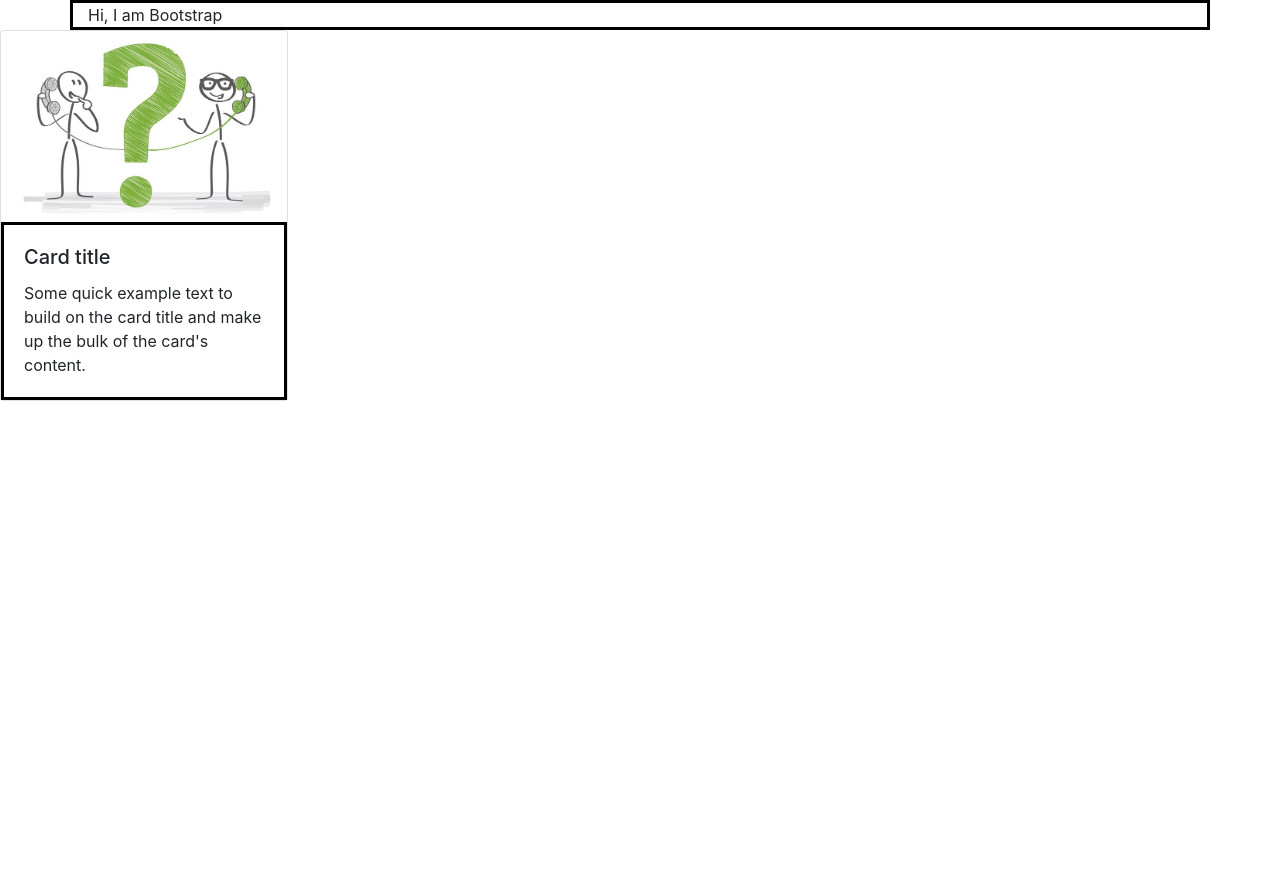
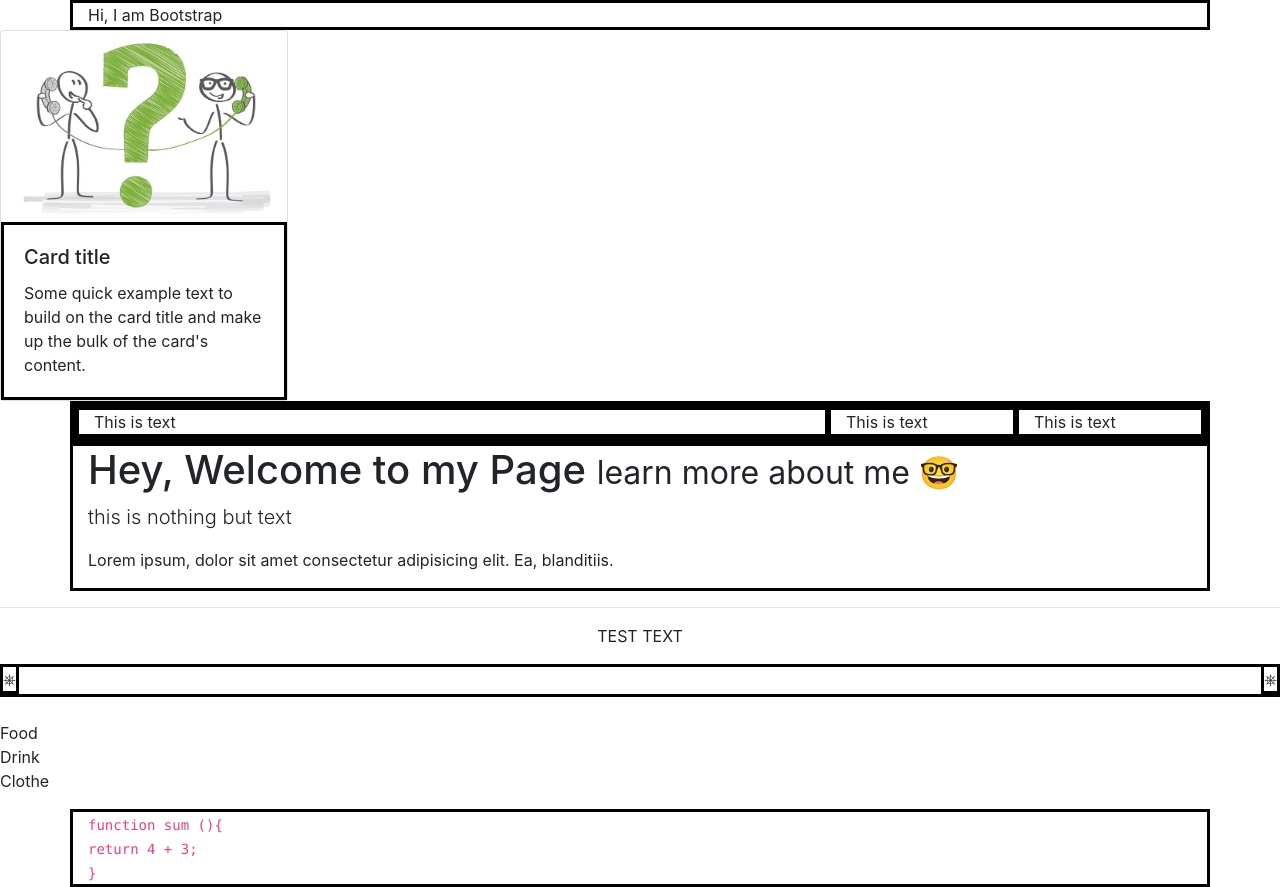
Before and after one commit to alecjara/live-coding, a plain HTML site: page mar/30-03/index.html in a window 1280 px wide. Before the commit the page ends 800 px from the top, so only its background shows below. Drawn offline with nearby package versions, Linux system fonts and the light colour scheme.

Commit message:
Bootstrap

```diff
--- a/mar/30-03/index.html
+++ b/mar/30-03/index.html
@@ -17,6 +17,21 @@
     <link rel="stylesheet" href="./css/style.css" />
     <title>Bootstrap</title>
   </head>
+  <script
+    src="https://code.jquery.com/jquery-3.4.1.slim.min.js"
+    integrity="sha384-J6qa4849blE2+poT4WnyKhv5vZF5SrPo0iEjwBvKU7imGFAV0wwj1yYfoRSJoZ+n"
+    crossorigin="anonymous"
+  ></script>
+  <script
+    src="https://cdn.jsdelivr.net/npm/popper.js@1.16.0/dist/umd/popper.min.js"
+    integrity="sha384-Q6E9RHvbIyZFJoft+2mJbHaEWldlvI9IOYy5n3zV9zzTtmI3UksdQRVvoxMfooAo"
+    crossorigin="anonymous"
+  ></script>
+  <script
+    src="https://stackpath.bootstrapcdn.com/bootstrap/4.4.1/js/bootstrap.min.js"
+    integrity="sha384-wfSDF2E50Y2D1uUdj0O3uMBJnjuUD4Ih7YwaYd1iqfktj0Uod8GCExl3Og8ifwB6"
+    crossorigin="anonymous"
+  ></script>
   <body>
     <div class="container">
       Hi, I am Bootstrap
@@ -31,21 +46,48 @@
         </p>
       </div>
     </div>
-
-    <script
-      src="https://code.jquery.com/jquery-3.4.1.slim.min.js"
-      integrity="sha384-J6qa4849blE2+poT4WnyKhv5vZF5SrPo0iEjwBvKU7imGFAV0wwj1yYfoRSJoZ+n"
-      crossorigin="anonymous"
-    ></script>
-    <script
-      src="https://cdn.jsdelivr.net/npm/popper.js@1.16.0/dist/umd/popper.min.js"
-      integrity="sha384-Q6E9RHvbIyZFJoft+2mJbHaEWldlvI9IOYy5n3zV9zzTtmI3UksdQRVvoxMfooAo"
-      crossorigin="anonymous"
-    ></script>
-    <script
-      src="https://stackpath.bootstrapcdn.com/bootstrap/4.4.1/js/bootstrap.min.js"
-      integrity="sha384-wfSDF2E50Y2D1uUdj0O3uMBJnjuUD4Ih7YwaYd1iqfktj0Uod8GCExl3Og8ifwB6"
-      crossorigin="anonymous"
-    ></script>
+    <div class="container">
+      <div class="row">
+        <div class="col-8">
+          This is text
+        </div>
+        <div class="col-2">
+          This is text
+        </div>
+        <div class="col">
+          This is text
+        </div>
+      </div>
+    </div>
+    <div class="container">
+      <h1 class="page-header">
+        Hey, Welcome to my Page <small>learn more about me 🤓</small>
+      </h1>
+      <p class="lead">this is nothing but text</p>
+      <p>
+        Lorem ipsum, dolor sit amet consectetur adipisicing elit. Ea,
+        blanditiis.
+      </p>
+    </div>
+    <hr />
+    <!-- aliment : left, center, right, justify, nowrap -->
+    <!-- capitalize,lowercase -->
+    <p class="text-center text-uppercase">test text</p>
+    <div class="float-right">⎈</div>
+    <div class="float-left">⎈</div>
+    <div class="clearfix"></div>
+    <br />
+    <ul class="list-unstyled">
+      <li>Food</li>
+      <li>Drink</li>
+      <li>Clothe</li>
+    </ul>
+    <div class="container">
+      <code>
+        function sum (){ <br />
+        return 4 + 3; <br />
+        }
+      </code>
+    </div>
   </body>
 </html>
```
